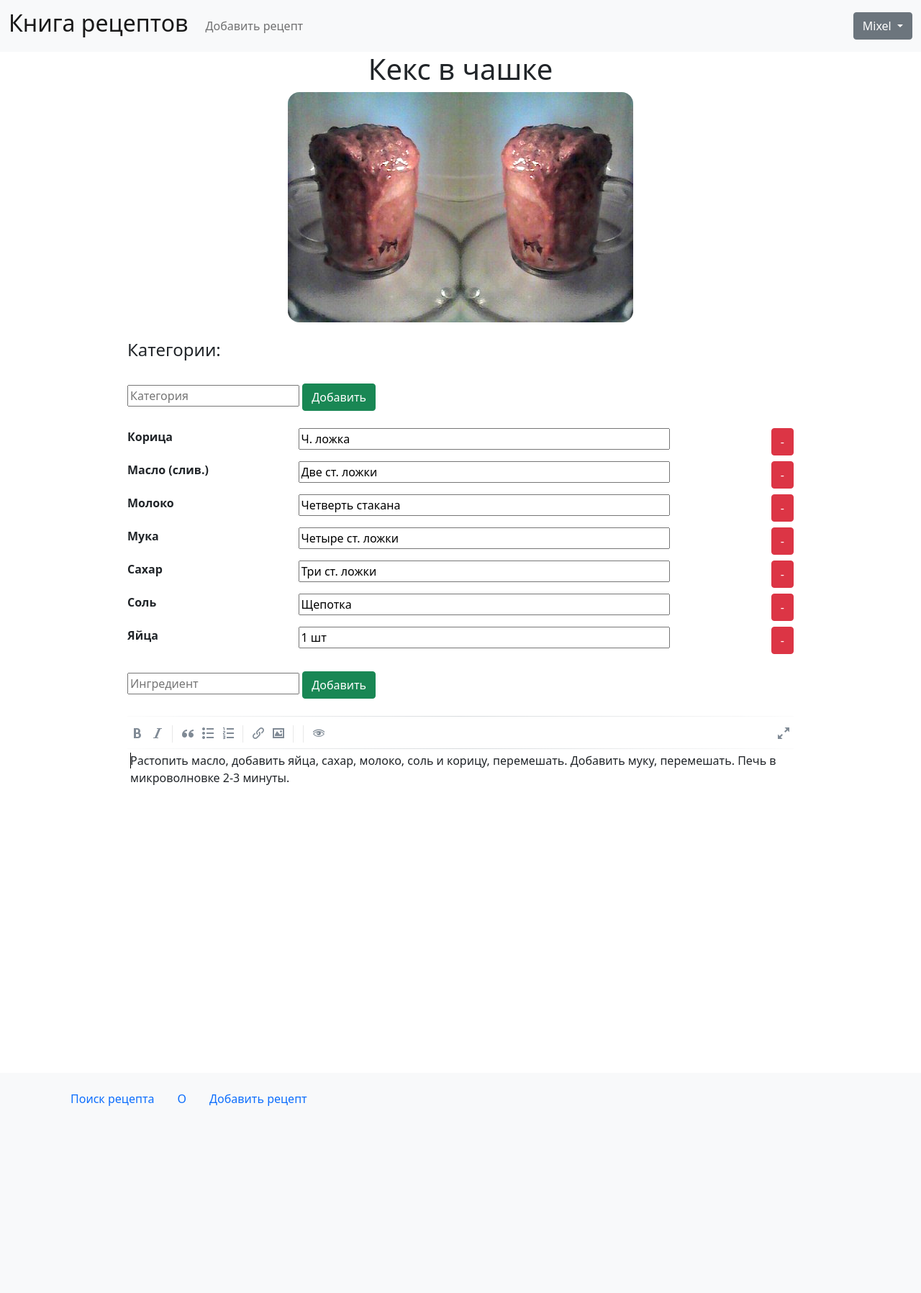
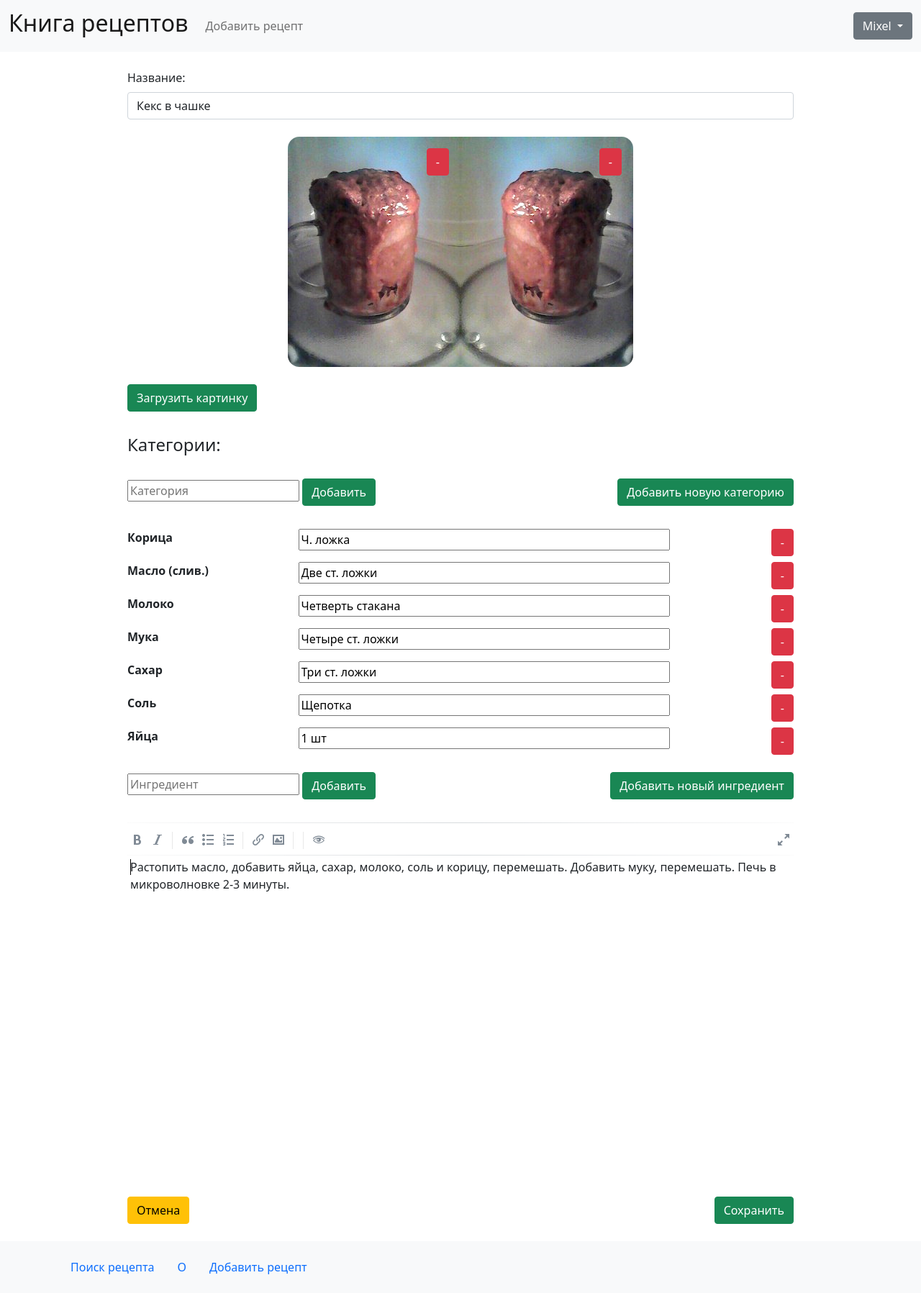
Before and after one commit to MixelTe/RecipeBook, a Flask app: page /editRecipe/1 in a window 1280 px wide. Shown: the whole page at 72% size. Before the commit the page ends 1537 px from the top, so only its background shows below. Run offline with Flask 2, Linux system fonts and the light colour scheme; a user stored in the database is signed in; data comes from the database, SQL or seed files in the repository.

Commit message:
improve recipe editor ui

```diff
--- /dev/null
+++ b/src/static/css/editRecipe.css
@@ -0,0 +1,44 @@
+.img-container {
+    overflow: overlay;
+    max-height: 50vh;
+    display: flex;
+    border-radius: 1em;
+    width: auto;
+    justify-content: center;
+}
+.img-container > div {
+    display: block;
+    height: auto;
+    width: auto;
+    position: relative;
+}
+
+.img-container img {
+    height: 100%;
+    width: auto;
+}
+.img-container button {
+    position: absolute;
+    right: 1em;
+    top: 1em;
+}
+
+.img-container::-webkit-scrollbar {
+    height: 0.7em;
+}
+/* .img-container::-webkit-scrollbar-track {
+} */
+.img-container::-webkit-scrollbar-thumb {
+    background-color: lightgrey;
+    outline: 2px solid slategrey;
+    border-radius: 1em;
+}
+
+#inp-img {
+    position: fixed;
+    opacity: 0;
+    left: -1000px;
+}
+#inp-img:focus ~ span {
+    box-shadow:0 0 0 .25rem rgba(25,135,84,.25)
+}
--- a/src/templates/editRecipe.html
+++ b/src/templates/editRecipe.html
@@ -1,7 +1,7 @@
 {% extends "base.html" %}
 
 {% block head %}
-<link href="{{url_for('static', filename='css/recipe.css')}}" rel="stylesheet">
+<link href="{{url_for('static', filename='css/editRecipe.css')}}" rel="stylesheet">
 <link rel="stylesheet" href="{{url_for('static', filename='css/md-editor.css')}}" />
 <script type="text/javascript" src="{{url_for('static', filename='scripts/md-editor/editor.js')}}"></script>
 <script type="text/javascript" src="{{url_for('static', filename='scripts/md-editor/marked.js')}}"></script>
@@ -10,25 +10,37 @@
 
 {% block content %}
 <div class="container">
-    <div class="row">
-        <div class="col">
-            <h1 class="text-center">{{recipe.title}}</h1>
+    <div class="row justify-content-center my-4">
+        <div class="col col-lg-10">
+            <label for="inp-title" class="form-label">Название: </label>
+            <input type="text" value="{{recipe.title}}" class="form-control" id="inp-title">
         </div>
     </div>
     <div class="row mb-4">
         <div class="col d-flex justify-content-center">
             <div class="img-container" id="img-container">
                 {% for picture in recipe.pictures %}
+                <div>
                     <img src="{{url_for('static', filename='images/' + picture.title)}}" class="img-fluid">
+                    <button class="btn btn-danger float-end">-</button>
+                </div>
                 {% endfor %}
             </div>
         </div>
     </div>
     <div class="row justify-content-center mb-4">
         <div class="col col-lg-10">
+            <label class="form-label">
+                <input type="file" id="inp-img" accept="image/*">
+                <span class="btn btn-success">Загрузить картинку</span>
+            </label>
+        </div>
+    </div>
+    <div class="row justify-content-center mb-4">
+        <div class="col col-lg-10">
             <h4>Категории:</h4>
             {% for category in recipe.categories %}
-                <span class="badge bg-success fs-6" id="">
+                <span class="badge bg-secondary fs-6" id="">
                     {{category.title}}
                     <button class="btn btn-danger">-</button>
                 </span>
@@ -36,7 +48,8 @@
         </div>
     </div>
     <div class="row justify-content-center mb-4">
-        <div class="col col-lg-10">
+        <div class="col-12 col-md-7 col-lg-6 mb-2">
+            <div>
                 <input type="text" list="category-suggestions" placeholder="Категория" id="inp-category">
                 <button class="btn btn-success">Добавить</button>
                 <datalist id="category-suggestions">
@@ -46,6 +59,10 @@
                     {% endfor %}
                     </optgroup>
                 </datalist>
+            </div>
+        </div>
+        <div class="col-12 col-md-5 col-lg-4 text-end">
+            <button class="btn btn-success">Добавить новую категорию</button>
         </div>
     </div>
     <div class="row justify-content-center">
@@ -62,7 +79,8 @@
         </div>
     </div>
     <div class="row justify-content-center mb-4">
-        <div class="col col-lg-10">
+        <div class="col-12 col-md-7 col-lg-6 mb-2">
+            <div>
                 <input type="text" list="ingredient-suggestions" placeholder="Ингредиент" id="inp-ingredient">
                 <button class="btn btn-success">Добавить</button>
                 <datalist id="ingredient-suggestions">
@@ -74,9 +92,19 @@
                 </datalist>
             </div>
         </div>
-    <div class="row justify-content-center">
+        <div class="col-12 col-md-5 col-lg-4 text-end">
+            <button class="btn btn-success">Добавить новый ингредиент</button>
+        </div>
+    </div>
+    <div class="row justify-content-center mb-4">
         <div class="col col-lg-10">
             <textarea id="textarea">{{recipe.description}}</textarea>
+        </div>
+    </div>
+    <div class="row justify-content-center mb-4">
+        <div class="col col-lg-10 d-flex justify-content-between">
+            <button class="btn btn-warning">Отмена</button>
+            <button type="submit" class="btn btn-success">Сохранить</button>
         </div>
     </div>
 </div>
```
Lines whose indentation alone changed are shown as unchanged.
